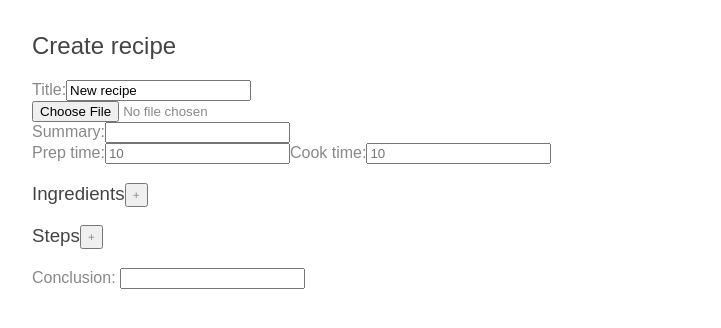
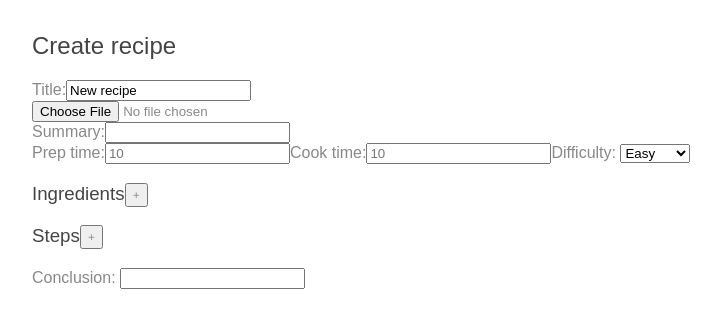
Before and after one commit to zabetak/macrofoods, an Angular app in the folder frontend/: page / in a window 1280 px wide. Shown: the top 328 px of the page, without its empty margins (0-721 px from the left). Built offline with nearby package versions, Linux system fonts and the light colour scheme.

Commit message:
Add difficulty information to the recipe

```diff
--- a/frontend/src/app/create-recipe/create-recipe.component.html
+++ b/frontend/src/app/create-recipe/create-recipe.component.html
@@ -5,6 +5,11 @@
 <div>
   <label>Prep time:<input [(ngModel)]="recipe.prepTime" placeholder="10"></label>
   <label>Cook time:<input [(ngModel)]="recipe.cookTime" placeholder="10"></label>
+  <label>Difficulty:
+    <select>
+      <option *ngFor="let opt of difficulties">{{opt.name}}</option>
+    </select>
+  </label>
 </div>
 <app-manage-ingredients [recipe]="recipe"></app-manage-ingredients>
 <app-manage-steps [recipe]="recipe"></app-manage-steps>
--- a/frontend/src/app/create-recipe/create-recipe.component.ts
+++ b/frontend/src/app/create-recipe/create-recipe.component.ts
@@ -1,5 +1,6 @@
 import { Component, OnInit } from '@angular/core';
 import { Recipe } from '../recipe';
+import { DIFFICULTIES} from '../difficulty'
 
 @Component({
   selector: 'app-create-recipe',
@@ -8,7 +9,7 @@ import { Recipe } from '../recipe';
 })
 export class CreateRecipeComponent implements OnInit {
   recipe: Recipe;
-
+  difficulties = DIFFICULTIES;
   constructor() { }
 
   ngOnInit() {
--- /dev/null
+++ b/frontend/src/app/difficulty.ts
@@ -0,0 +1,10 @@
+export class Difficulty {
+  id: number;
+  name: string;
+}
+
+export const DIFFICULTIES: Difficulty[] = [
+  {id: 0, name:'Easy'},
+  {id: 1, name:'Medium'},
+  {id: 2, name: 'Hard'}
+];
--- a/frontend/src/app/recipe.ts
+++ b/frontend/src/app/recipe.ts
@@ -1,5 +1,7 @@
+import { Difficulty } from './difficulty';
 import { IngredientGroup } from './ingredient-group';
 import { StepGroup } from './step-group';
+
 
 export class Recipe {
   id: number;
@@ -8,6 +10,7 @@ export class Recipe {
   conclusion: string;
   prepTime: number;
   cookTime: number;
+  difficulty: Difficulty;
   groups: IngredientGroup[] = [];
   stepGroups: StepGroup[] = [];
   image: string;
```
